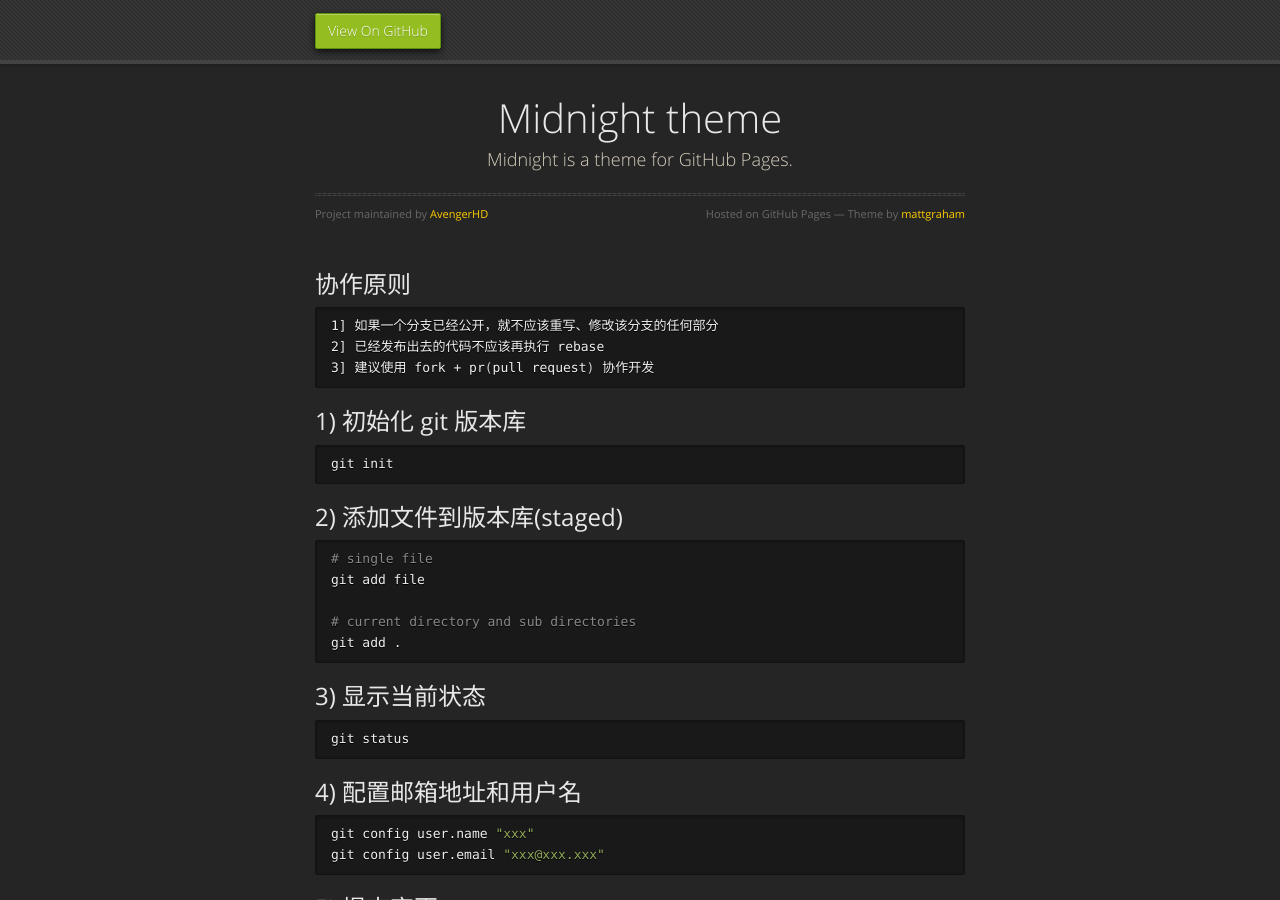
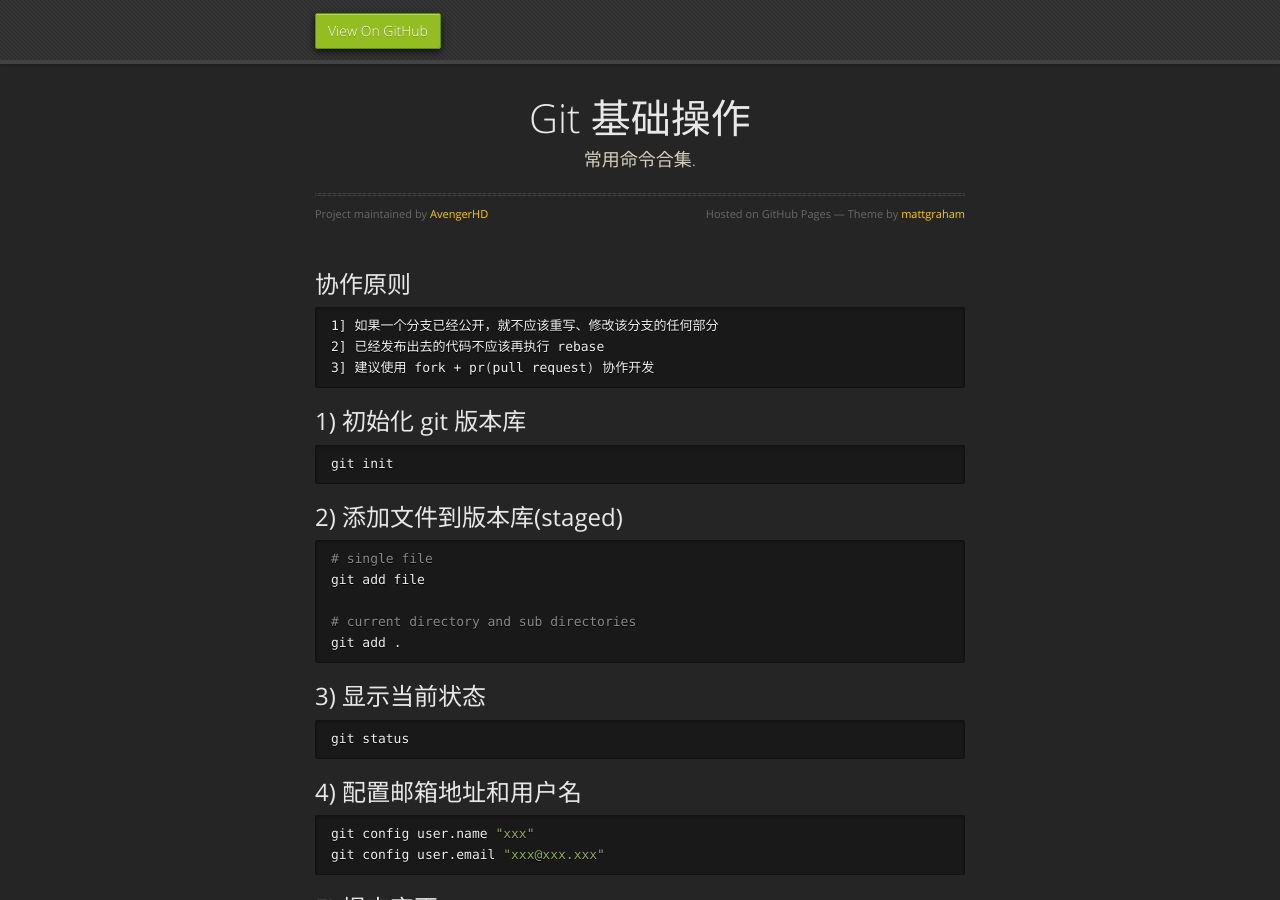
Before and after one commit to AvengerHD/AvengerHD.github.io, a Jekyll site: the page built from index.md, in a window 1280 px wide and 900 px high. Built offline with Jekyll 4.4.1, drawn with Linux system fonts in a browser that asks for light colours; nearby versions of some CDN libraries; our own code applies the rules of GitHub Pages for plain Markdown files.

Commit message:
modify title

```diff
--- a/_config.yml
+++ b/_config.yml
@@ -1,5 +1,5 @@
-title: Midnight theme
-description: Midnight is a theme for GitHub Pages.
-show_downloads: true
-google_analytics:
+title: Git 基础操作
+description: 常用命令合集.
+show_downloads: false
+google_analytics: false
 theme: jekyll-theme-midnight
```
